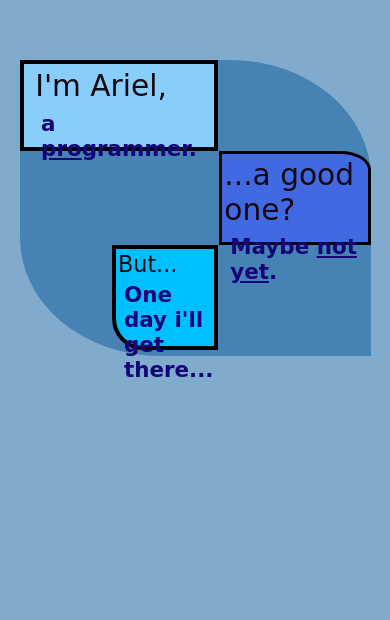
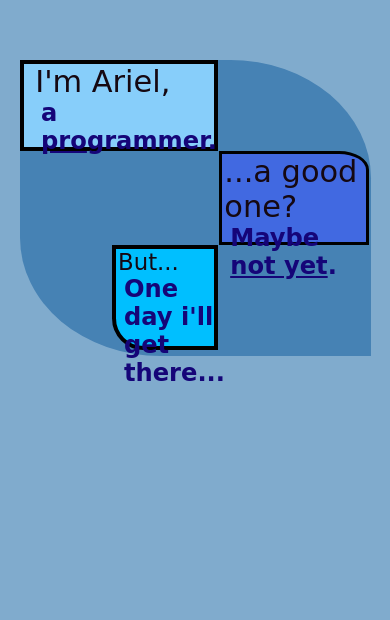
Before and after one commit to ArielMAJ/Web_Development_Bootcamp, a plain HTML site: page CV/moreaboutme.html in a window 390 px wide. Shown: the part 214-834 px from the top of the page. Drawn offline with nearby package versions, Linux system fonts and the light colour scheme; a web font is replaced by a local one.

Commit message:
Secondary page wasn't resizing properly when turned phone to landscape mode. Changed most vw's to vmin's and some other things to correct that. In addition, also changed resizing pattern of text so the design stays the same.

```diff
--- a/CV/CSS/stylesAboutMe.css
+++ b/CV/CSS/stylesAboutMe.css
@@ -5,7 +5,7 @@ body {
   padding: 0;
   background-color: black;
   text-align: center;
-  font-size: min(3.8vw, 1.75rem);
+  font-size: 3.9vmin;
 }
 
 body::-webkit-scrollbar {
@@ -17,9 +17,9 @@ a{
 
 h1, h2, h3{
   padding: 0;
-  padding-left: .5vw;
-  margin-top: 2%;
-  margin-bottom: 5%;
+  padding-left: .5vmin;
+  margin-top: 0;
+  margin-bottom: 0;
   font-family: 'Neonderthaw', cursive;
   color: #150811;
   font-weight: normal;
@@ -27,7 +27,7 @@ h1, h2, h3{
 
 p {
   font-family: 'Playfair Display', serif;
-  padding-left: 2vw;
+  padding-left: 2vmin;
   margin-top: 0;
   font-weight: bold;
   color: #150578;
@@ -35,45 +35,45 @@ p {
 
 .cursiveWF{
   font-family: 'Waterfall', cursive;
-  font-size: min(5.5vw, 2.75rem);
+  font-size: 6.2vmin;
 }
 
 #first-box{
   position: relative;
   padding: 0;
   text-align: left;
-  top: max(calc(50vh - 37.875vw), calc(50vh - 313px));
-  left: max(calc(50vw - 45vw), calc(50vw - 360px));
-  width: min(90vw, 720px);
-  height: min(75.75vw, 606px);
+  top: calc(50vh - 37.875vmin);
+  left: calc(50vw - 45vmin);
+  width: 90vmin;
+  height: 75.75vmin;
   background-color: steelblue;
   border-radius: 0 40%;
 }
 #top{
   background-color: lightskyblue;
-  height: min(18.75vw, 150px);
-  width: min(43.75vw, 350px);
-  border: solid min(1.25vw, 10px);
-  padding: min(2.5vw, 20px);
+  height: 18.75vmin;
+  width: 43.75vmin;
+  border: solid 1.25vmin;
+  padding: 2.5vmin;
   padding-top: 0;
   margin-left: 0;
 }
 
 #middle{
   background-color: royalblue;
-  height: min(22.5vw, 180px);
-  width: min(36.75 vw, 294px);
-  border: solid min(1vw, 8px);
-  margin-left: min(51.25vw, 410px);
+  height: 22.5vmin;
+  width: 36.75vmin;
+  border: solid 1vmin;
+  margin-left: 51.25vmin;
   border-top-right-radius: 20%;
 }
 
 #bottom{
   background-color: deepskyblue;
-  height: min(25vw, 200px);
-  width: min(25vw, 200px);
-  border: solid min(1.25vw, 10px);
-  margin-left: min(23.75vw, 190px);
+  height: 25vmin;
+  width: 25vmin;
+  border: solid 1.25vmin;
+  margin-left: 23.75vmin;
   border-bottom-left-radius: 30%;
 }
 
@@ -123,7 +123,7 @@ p {
 }
 #dev{
   margin: 0;
-  font-size: min(max(8vw,2.2rem),4rem);
+  font-size: 11vmin;
 }
 
 #learning{
@@ -239,17 +239,14 @@ p {
     right: 10vw;
   }
 }
-/*
 
 
-/* Container for flexboxes */
 .row {
   box-sizing: border-box;
   display: flex;
   flex-wrap: wrap;
 }
 
-/* Create four equal columns */
 .column {
   box-sizing: border-box;
   flex: 50%;
@@ -258,10 +255,6 @@ p {
   margin: 0;
 }
 
-/* On screens that are 992px wide or less, go from four columns to two columns */
-
-
-/* On screens that are 600px wide or less, make the columns stack on top of each other instead of next to each other */
 @media screen and (max-width: 811px) {
   .row {
     flex-direction: column;
@@ -269,23 +262,17 @@ p {
 }
 
 @media only screen and (min-width : 812px) {
-  .top, .middle, .bottom {
-    font-size: 21px;
-  }
-  .cursiveWF{
-    font-size: 40px;
-  }
   p{
     font-size: 1.6vw;
   }
+
   .aboutMeImages{
     width: 12vw;
     height: 12vw;
   }
+
   .bigger-img{
     width: 15vw;
     height: 15vw;
   }
-
-
 }
```
